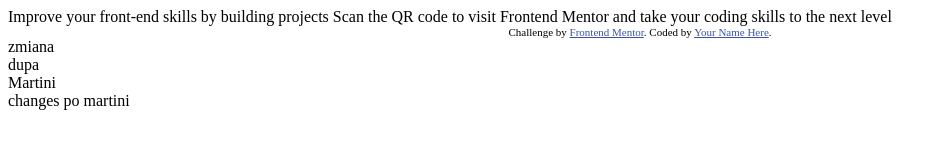
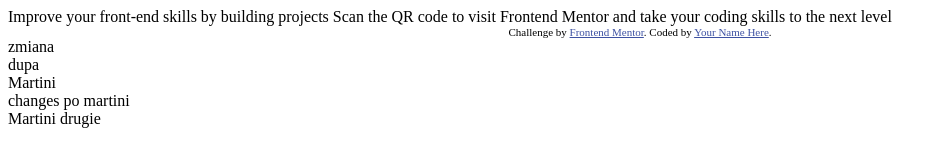
Before and after one commit to Pianczetti/qr-code, a plain HTML site: page index.html in a window 1280 px wide. Shown: the whole page, without its empty margins (0-947 px from the left). Drawn offline with Linux system fonts and the light colour scheme.

Commit message:
zmiany martini drugie

```diff
--- a/index.html
+++ b/index.html
@@ -28,5 +28,6 @@
   <div>dupa</div>
   <div>Martini </div>
   <div>changes po martini</div>
+  <div>Martini drugie</div>
 </body>
 </html>
```
